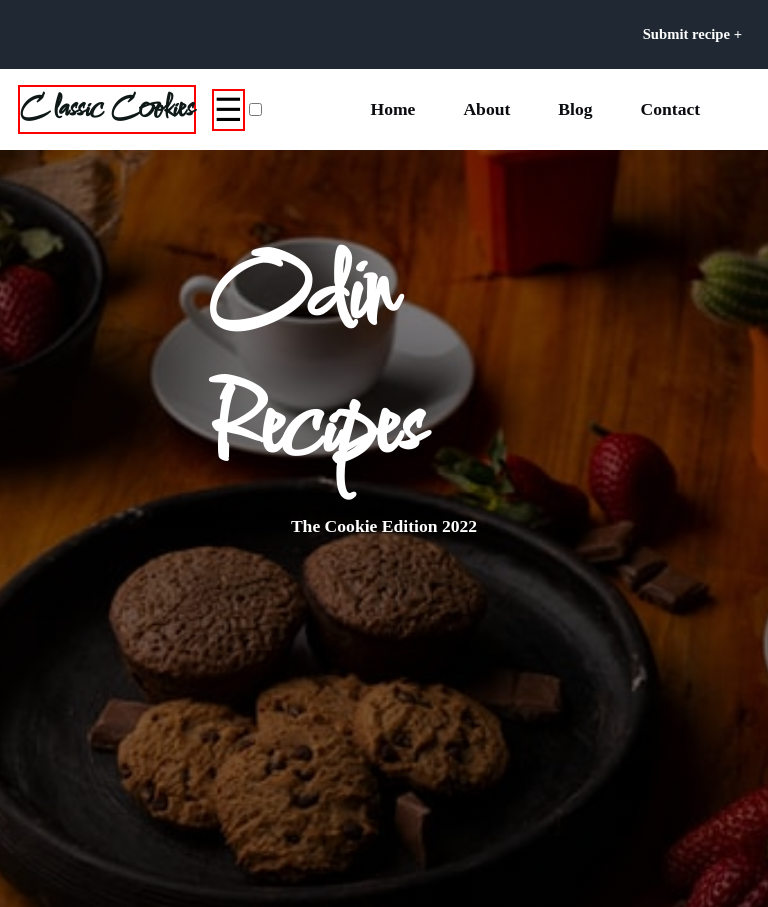
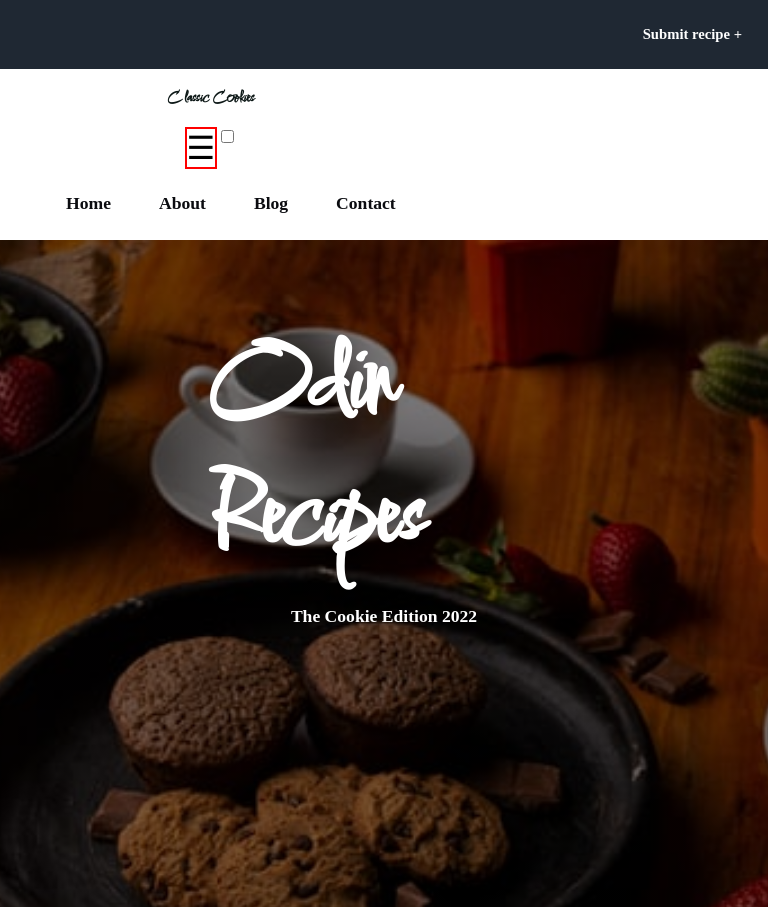
Before and after one commit to winniebosy/odin-recipe-project, a plain HTML site: page index.html in a window 768 px wide. Shown: the top 907 px of the page. Drawn offline with Linux system fonts and the light colour scheme; a web font is replaced by a local one.

Commit message:
div class menu for the mobile navigation

```diff
--- a/index.css
+++ b/index.css
@@ -68,7 +68,7 @@ body{
     text-decoration: none;
     font-weight:bolder;
     color: #0d1817;
-    border: 2px solid red;
+
 }
 /* submit recipe styling */
 a[class*="header-link"]{
@@ -129,11 +129,11 @@ a[class*="nav__link"]:focus{
      text-align: center;
  }
  .show-menu {
-     font-size: 2rem;
-     float: left;
-     border :2px solid red;
- }
+    font-size: 2rem;
+    float: left;
+    border:2px solid red;
 
+}
 
 
 
@@ -315,11 +315,28 @@ i[class*="fab"]:hover {
 
 /* media queries */
 
-@media only screen (min-width: 400px) and (max-width: 768px){
-    {
-        a[class*="logo-title"] {
-            font-size: 90%;
+@media only screen and (min-width: 400px) and (max-width: 768px){
+    nav {
+        display:flex;
+        flex-flow:column;
+        flex-wrap:wrap;
+        align-content: flex-start;
     }
+
+
+a[class*="logo-title"] {
+            font-size: 100%;
+            line-height: 1.5;
+    }
+
+    .show-menu {
+        font-size: 2rem;
+        float: left;
+        border:2px solid red;
+
+    }
+
+
 
     }
 @media only screen and (min-width: 768px) and (max-width: 959px){
--- a/index.html
+++ b/index.html
@@ -31,8 +31,10 @@
     <!-- logo section -->
 
     <!-- navbar for mobile menus. using checkbox only. -->
+    <div class="nav-menu">
   <label for ="show-menu" class="show-menu">&#9776</label>
   <input type ="checkbox" id ="show-menu" role="button">
+</div>
 
     <ul class ="nav__list">
         <li class="nav__item"><a class ="nav__link"href="#">Home</a></li>
```
